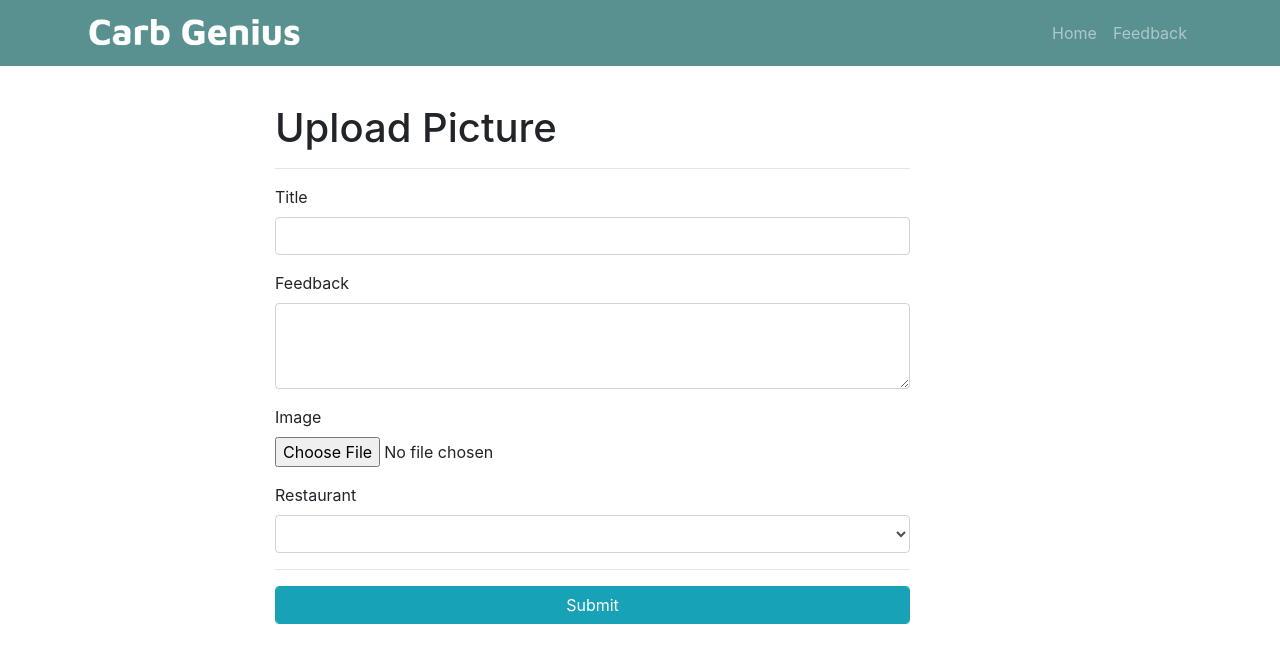
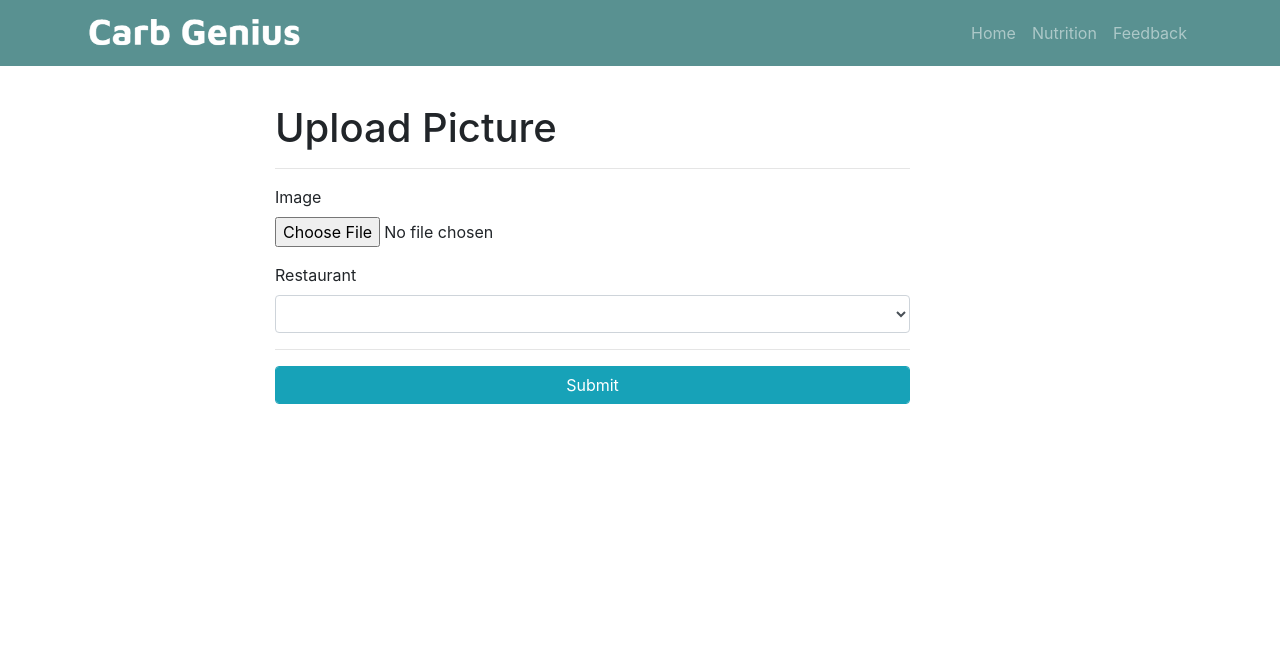
Before and after one commit to code-with-abe/carbgenius, a Flask app: page /upload in a window 1280 px wide. Shown: the top 663 px of the page. Run offline with Flask 2, Linux system fonts and the light colour scheme; data that the repository does not hold is empty; some libraries are stand-ins or nearby versions.

Commit message:
added more new code

```diff
--- a/app.py
+++ b/app.py
@@ -1,4 +1,4 @@
-from flask import Flask, render_template, request, redirect, url_for, g, flash
+from flask import Flask, send_from_directory, render_template, request, redirect, url_for, g, flash
 import sqlite3
 from flask_wtf import FlaskForm
 from flask_wtf.file import FileAllowed, FileRequired
@@ -13,7 +13,7 @@ basedir = os.path.abspath(os.path.dirname(__file__))
 app = Flask(__name__)
 app.config["SECRET_KEY"] = "secretkey"
 app.config["ALLOWED_IMAGE_EXTENSIONS"] = ["jpeg", "jpg", "png"]
-app.config["MAX_CONTENT_LENGTH"] = 16 * 1024 * 1024
+app.config["MAX_CONTENT_LENGTH"] = 32 * 1024 * 1024
 app.config["IMAGE_UPLOADS"] = os.path.join(basedir, "uploads")
 
 
@@ -29,13 +29,6 @@ class NewFeedbackForm(FlaskForm):
 
 
 class NewPictureForm(FlaskForm):
-    title = StringField("Title", validators=[InputRequired("Input is required!"), DataRequired("Data is required!"),
-                                             Length(min=5, max=20,
-                                                    message="Input must be between 5 and 20 characters long")])
-    feedback = TextAreaField("Feedback",
-                             validators=[InputRequired("Input is required!"), DataRequired("Data is required!"),
-                                         Length(min=5, max=20,
-                                                message="Input must be between 5 and 20 characters long")])
 
     image = FileField("Image",
                       validators=[FileRequired(), FileAllowed(app.config["ALLOWED_IMAGE_EXTENSIONS"], "Images only!")])
@@ -47,6 +40,38 @@ class NewPictureForm(FlaskForm):
 def home():
     return render_template("home.html")
 
+@app.route("/uploads/<filename>")
+def uploads(filename):
+    return send_from_directory(app.config["IMAGE_UPLOADS"], filename)
+
+@app.route("/nutrition")
+def nutrition():
+    conn = get_db()
+    c = conn.cursor()
+
+    picture_from_db = c.execute("""SELECT
+                        p.id, p.picture_name, p.request_timestamp,r.restaurant_name
+                        FROM
+                        cg_pictures AS p
+                        INNER JOIN cg_restaurants AS r ON p.item_group = r.id
+                        WHERE p.id in (select max(id) from cg_pictures)
+        """)
+
+    row = c.fetchone()
+    try:
+        item = {
+            "id": row[0],
+            "picture": row[1],
+            "timestamp": row[2],
+            "restaurant": row[3],
+            "carbs": 42,
+            "protein": 15,
+            "fat": 12
+        }
+    except:
+        item = {}
+
+    return render_template("nutrition.html", item=item)
 
 @app.route("/feedback", methods=["GET", "POST"])
 def feedback():
@@ -90,18 +115,20 @@ def upload():
         filename = secure_filename(filename)
         form.image.data.save(os.path.join(app.config["IMAGE_UPLOADS"], filename))
         # Process the form data
-        c.execute("""INSERT INTO cg_feedback
-                        (title, feedback)
-                            VALUES (?,?)""",
+        c.execute("""INSERT INTO cg_pictures
+                        (request_timestamp, picture_name, picture_path,item_group)
+                            VALUES (?,?,?,?)""",
                   (
-                      form.title.data,
-                      form.feedback.data
+                      now,
+                      filename,
+                      app.config["IMAGE_UPLOADS"],
+                      form.restaurant.data
                   )
                   )
         conn.commit()
         # Redirect to some page
-        flash("Item {} has been successfully submitted".format(request.form.get("title")), "success")
-        return redirect(url_for("home"))
+        flash("Here's the nutrition information")
+        return redirect(url_for("nutrition"))
 
     if form.errors:
         flash("{}".format(form.errors), "danger")
--- a/templates/base.html
+++ b/templates/base.html
@@ -27,7 +27,10 @@
           <li class="nav-item {{ 'active' if active_page == 'home' else '' }}">
             <a href="{{ url_for('home') }}" class="nav-link">Home</a>
           </li>
-          <li class="nav-item">
+          <li class="nav-item {{ 'active' if active_page == 'nutrition' else '' }}">
+            <a href="{{ url_for('nutrition') }}" class="nav-link">Nutrition</a>
+          </li>
+          <li class="nav-item {{ 'active' if active_page == 'feedback' else '' }}">
             <a href="{{ url_for('feedback') }}" class="nav-link ">Feedback</a>
           </li>
         </ul>
--- a/templates/home.html
+++ b/templates/home.html
@@ -25,7 +25,7 @@
                     </div>
                 </div>
             </div>
-        </header>
+</header>
 <section id="scroll">
             <div class="container px-5">
 
--- a/templates/upload.html
+++ b/templates/upload.html
@@ -8,14 +8,6 @@
     <h1>Upload Picture</h1><hr>
     <form method="POST" action="{{ url_for('upload') }}" enctype="multipart/form-data">
       {{ form.hidden_tag() }}
-      <div class="form-group">
-        {{ form.title.label }}
-        {{ form.title(class="form-control") }}
-      </div>
-      <div class="form-group">
-        {{ form.feedback.label }}
-        {{ form.feedback(class="form-control", rows="3") }}
-      </div>
      <div class="form-group">
         {{ form.image.label }}<br>
         {{ form.image }}
```
Also changed, not shown: db/show_tables.py (+20 -0 lines), templates/nutrition.html (added, +43 -0 lines).
